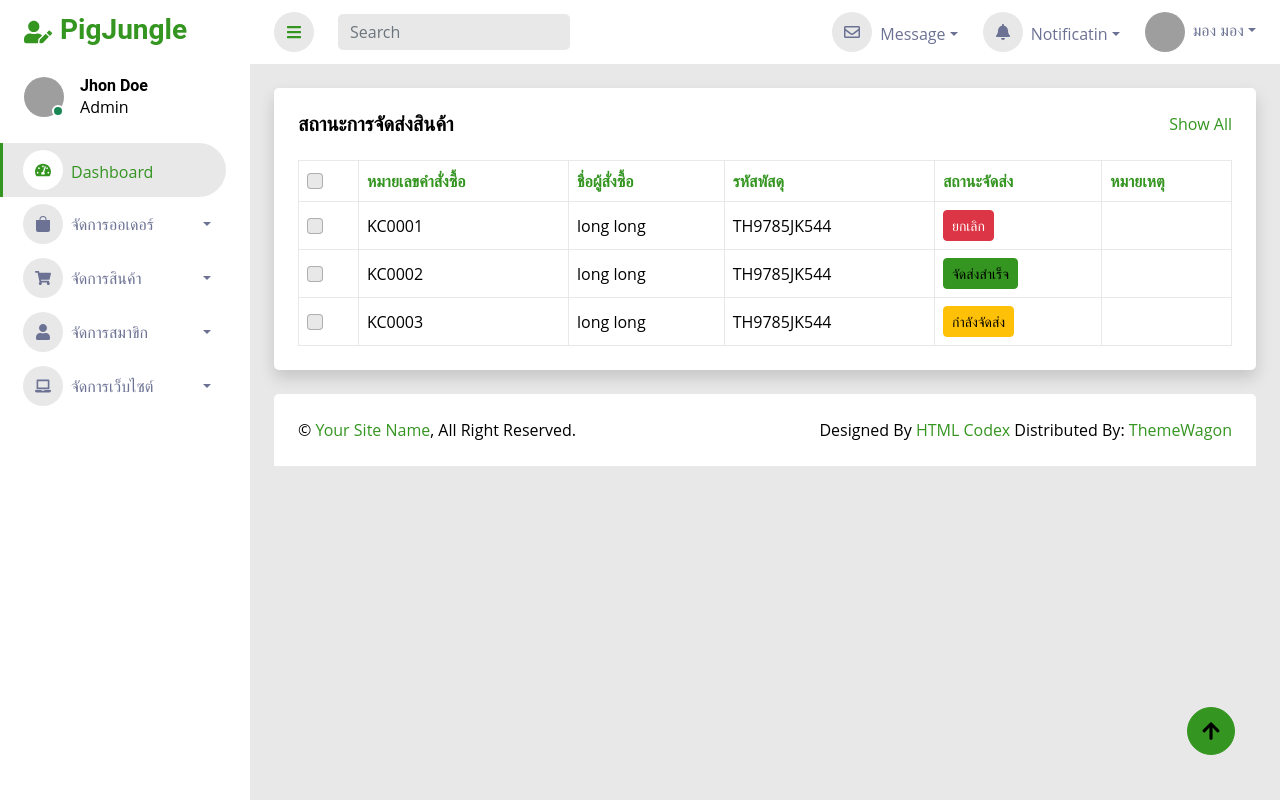
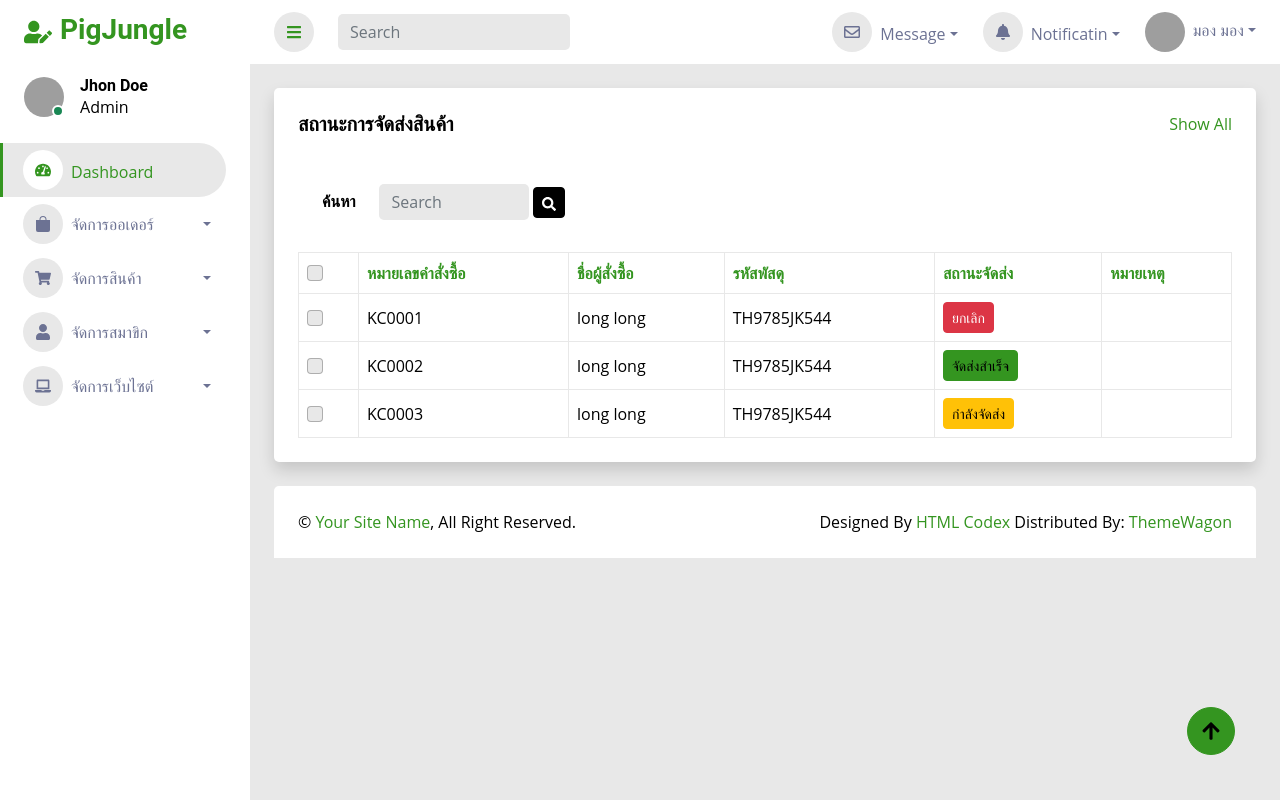
Before and after one commit to MEE-POONG/PIG-JUNGLE-BACK-END, a Next.js app: page /orders/delivery_list in a window 1280 px wide. Built offline with nearby package versions, Linux system fonts and the light colour scheme; grey boxes are pictures that could not be loaded.

Commit message:
delivery

```diff
--- a/pages/orders/delivery_list.jsx
+++ b/pages/orders/delivery_list.jsx
@@ -2,6 +2,7 @@ import Head from 'next/head';
 import IndexPage from "components/layouts/IndexPage";
 import { useRouter } from 'next/router';
 import { Container, Image, Row, Button } from 'react-bootstrap';
+import { FaSearch,} from 'react-icons/fa';
 
 export default function DeliveryListPage() {
   const router = useRouter();
@@ -21,6 +22,22 @@ export default function DeliveryListPage() {
                         <h5 className="mb-0">สถานะการจัดส่งสินค้า</h5>
                         <a href="">Show All</a>
                     </div>
+                     {/* Search Order List */}
+                     <Row className=" g-4">
+                    <div className="col-sm-12 col-md-6 col-xl-4">
+                      <div className="h-100 bg-secondary rounded p-4">
+                        <div className="d-flex align-items-center justify-content-between mb-2">
+                          <h6 className="mb-0">ค้นหา</h6>
+                          <form className="d-none d-md-flex ms-4">
+                            <input className="form-control bg-dark border-0" type="search" placeholder="Search" />
+                          </form>
+                          <a className='btn btn-sm btn-light mx-1'> <FaSearch/> </a>
+                        </div>
+
+                      </div>
+                    </div>
+                    </Row>
+                     {/* Start table */}
                     <div className="table-responsive">
                         <table className="table text-start align-middle table-bordered table-hover mb-0">
                             <thead>
```
Also changed, not shown: pages/orders/orderslist.jsx (+10 -0 lines).
